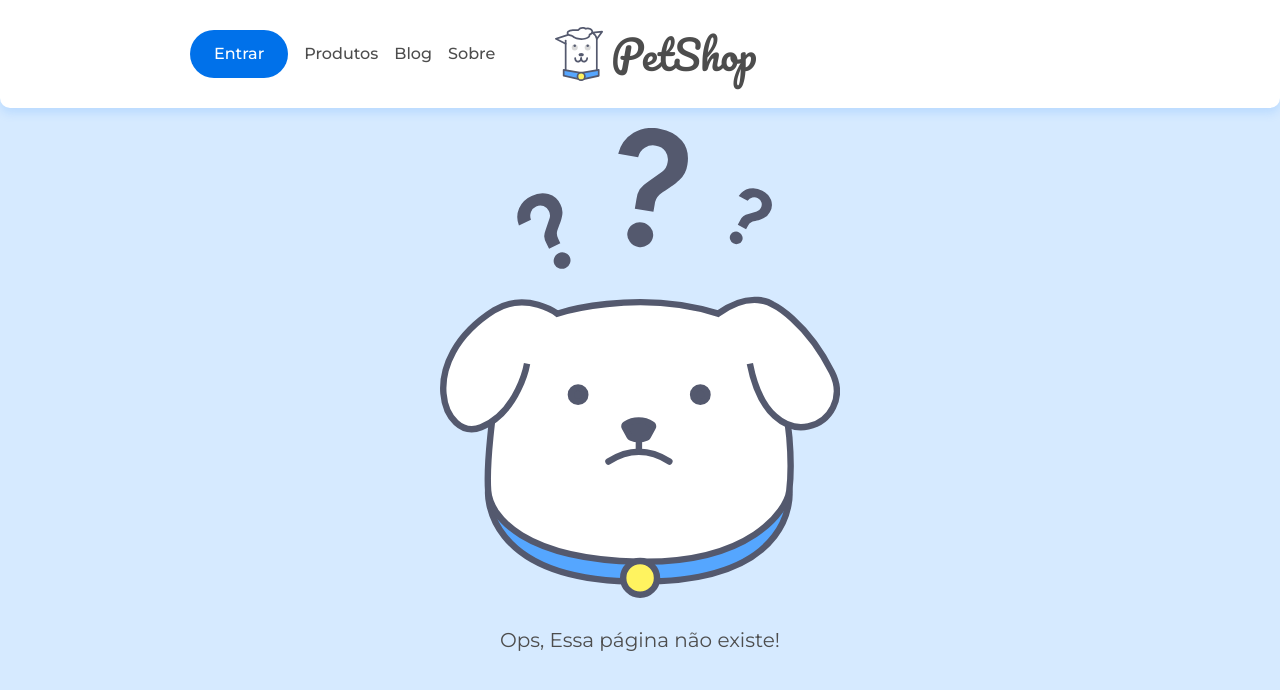
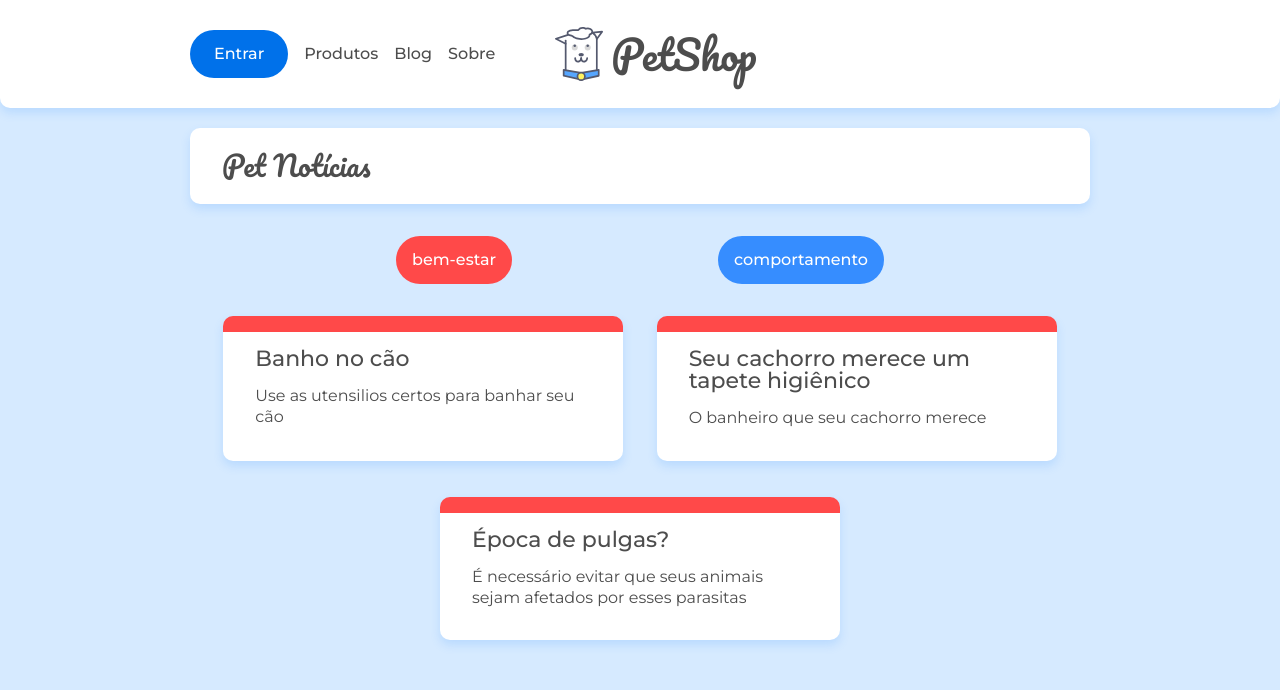
Before and after one commit to willianbarata/AluraReactRouterSPA, a React (Create React App) app: page /categoria/bem-estar in a window 1280 px wide. Shown: the top 690 px of the page. Built offline with nearby package versions, Linux system fonts and the light colour scheme; data requests are answered from the project's data file.

Commit message:
Aula 13 - Exibindo de acordo com a categoria

```diff
--- a/src/App.jsx
+++ b/src/App.jsx
@@ -6,6 +6,8 @@ import {BrowserRouter as Router, Route,Switch } from 'react-router-dom';
 import Pagina404 from './paginas/Pagina404';
 import Cabecalho from './Components/Cabecalho';
 import Post from './paginas/Post';
+import Categoria from './paginas/Categoria';
+
 function App() {
 
   return (
@@ -17,6 +19,9 @@ function App() {
    </Route>
    <Route path='/sobre'>
       <Sobre />
+   </Route>
+   <Route path='/categoria/:id'>
+      <Categoria />
    </Route>
    <Route path='/posts/:id'>
       <Post />
--- a/src/Components/ListaCategorias.jsx
+++ b/src/Components/ListaCategorias.jsx
@@ -15,7 +15,7 @@ const ListaCategorias = () =>{
         <ul className="lista-categorias container flex">
             {
                 categorias.map((categoria) => (
-                    <Link to={`categoria/${categoria.id}`}>
+                    <Link to={`/categoria/${categoria.id}`}>
                         <li className={`lista-categorias__categoria
                         lista-categorias__categoria--${categoria.id}`}>
                             {categoria.nome}
--- a/src/paginas/Categoria.jsx
+++ b/src/paginas/Categoria.jsx
@@ -1,12 +1,21 @@
 import React from 'react';
+import { Route, useParams, useRouteMatch } from 'react-router-dom';
 import '../assets/css/blog.css';
+import ListaCategorias from '../Components/ListaCategorias';
+import ListaPost from '../Components/ListaPost';
 
 const Categoria = () => {
+    const { id } = useParams();
+    const { path } = useRouteMatch();
     return(
         <>
         <div className="container">
             <h2 className="titulo-pagina">Pet Notícias</h2>
         </div>
+        <ListaCategorias/>
+        <Route exact path={`${path}/`}>
+        <ListaPost url={`/posts?categoria=${id}`} />
+        </Route>
         </>
     )
 }
```
Also changed, not shown: 1 other file (tests, documents, lock files or other folders).
